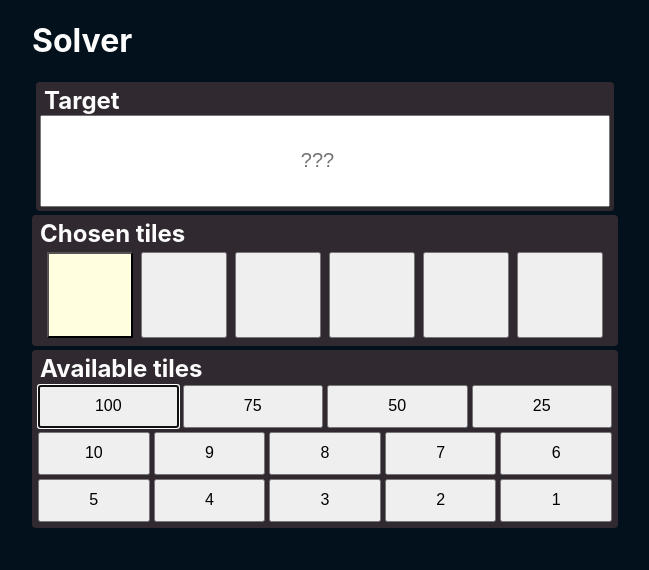
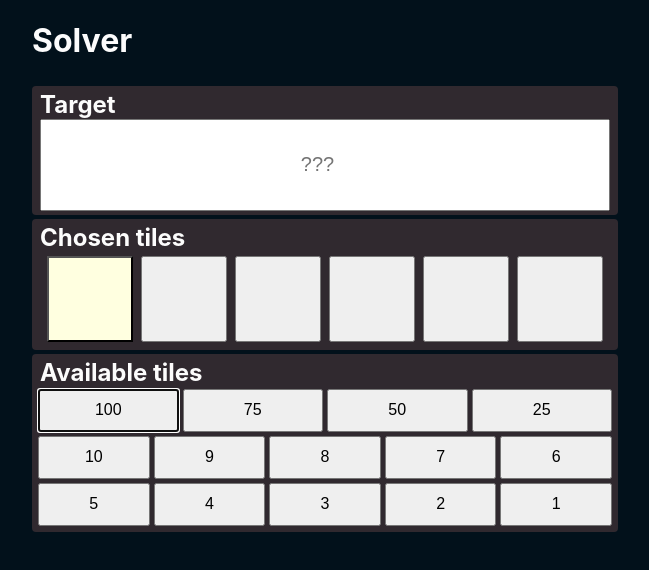
Before and after one commit to jeffs/countdown, a React (Create React App) app: page / in a window 1280 px wide. Shown: the top 570 px of the page, without its empty margins (315-964 px from the left). Built offline with nearby package versions, Linux system fonts and the light colour scheme.

Commit message:
Use flex to lay out Solver; adjust margins

```diff
--- a/src/Card.css
+++ b/src/Card.css
@@ -1,14 +1,11 @@
 .card {
   background: var(--background);
   border-radius: var(--space);
-  margin: var(--space);
   padding: var(--space);
 }
 
 .card__header {
   margin: 0 var(--space) 0 var(--space);
-  margin-top: 0;
-  margin-bottom: 0;
 }
 
 .card__header--disabled {
--- a/src/Solver.css
+++ b/src/Solver.css
@@ -1,15 +1,19 @@
 :root {
+  /* Places are where chosen tile values are shown. This small enough to show
+   * all six across on desktop or iPad, and big enough to wrap (becoming two
+   * rows of three) on iPhone.  If you resize a desktop browser to be narrow,
+   * but not as narrow as a cell phone, you can get uneven wrapping; e.g., five
+   * places in the first row, but only one place in the second row.  C'est la
+   * vie.
+   */
   --solver-place-size: 86px;
 }
 
-.solver__board {
-  margin-left: auto;
-  margin-right: auto;
-}
-
-.solver__chooser {
-  margin-left: auto;
-  margin-right: auto;
+.solver {
+  align-content: stretch;
+  display: flex;
+  flex-direction: column;
+  gap: var(--space);
 }
 
 .solver__chooser_row {
@@ -52,8 +56,10 @@
   appearance: textfield; /* Hide up/down steppers. */
   flex: 1;
   font-size: 20px;
+  height: var(--solver-place-size);
+  margin-left: var(--space);
+  margin-right: var(--space);
   text-align: center;
-  height: var(--solver-place-size);
 }
 
 .solver__target_input--current {
--- a/src/Solver.tsx
+++ b/src/Solver.tsx
@@ -173,7 +173,7 @@ export default function Solver() {
   }
 
   return (
-    <>
+    <div className="solver">
       <h1>Solver</h1>
       {receiver.kind === ReceiverKind.Place ? (
         <>
@@ -192,6 +192,6 @@ export default function Solver() {
           <Chooser disabled onChange={handleChoice} />
         </>
       )}
-    </>
+    </div>
   );
 }
```
